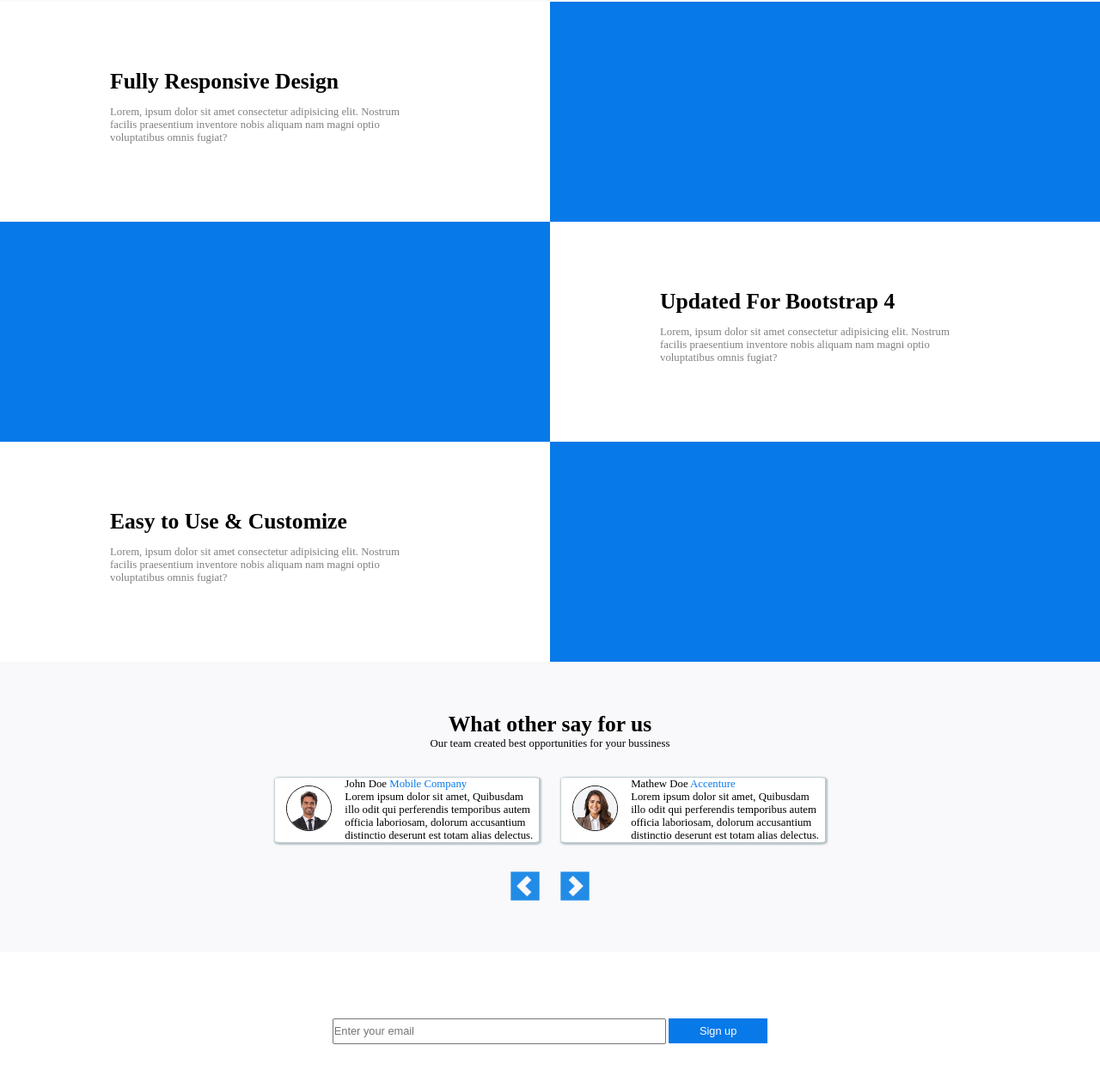
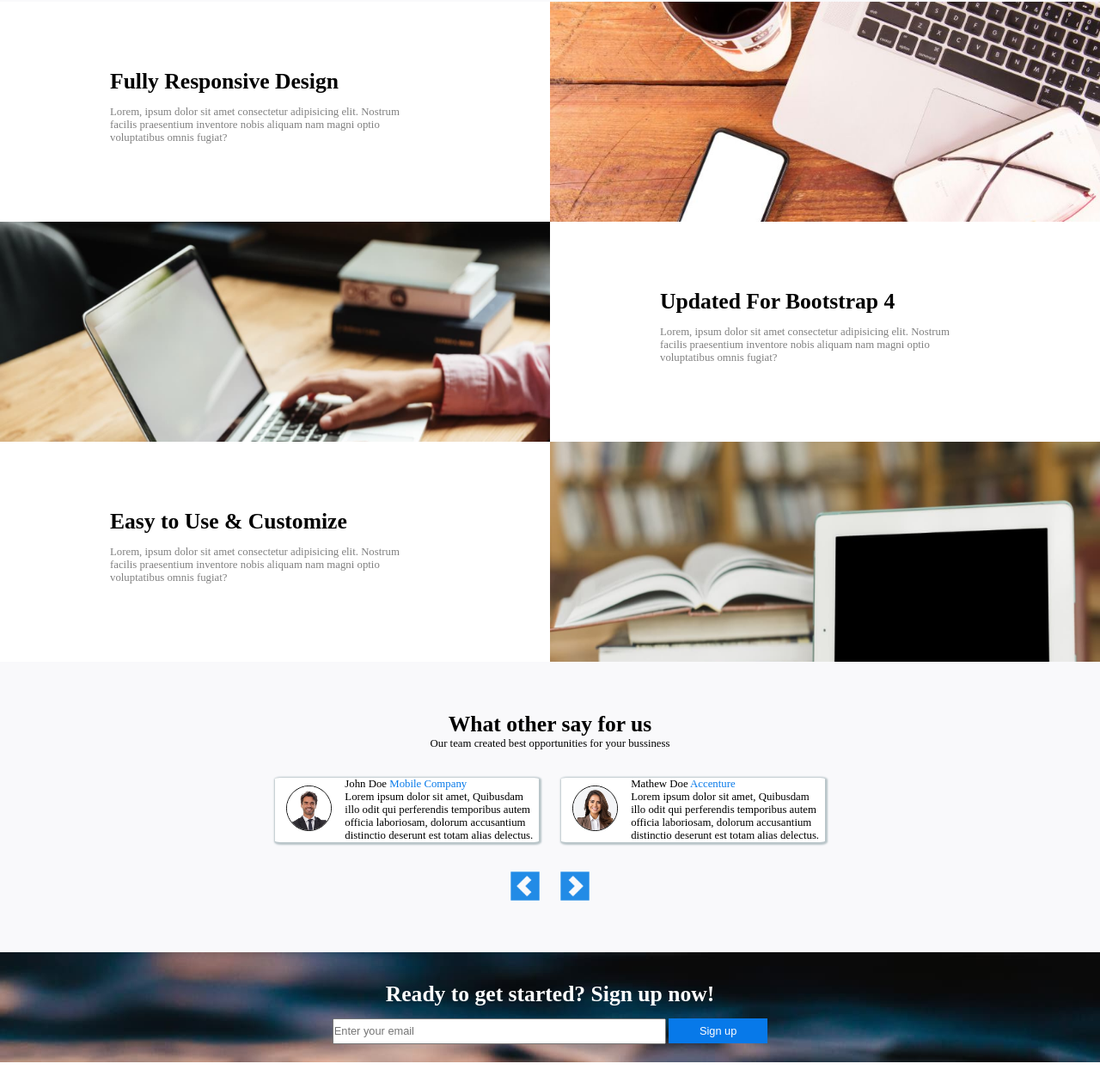
Before and after one commit to ajay2k/WEBSERVICE, a plain HTML site: page index.html in a window 1280 px wide. Shown: the part 760-2019 px from the top of the page at 86% size. Drawn offline with Linux system fonts and the light colour scheme; files whose address does not match are found by name.

Commit message:
Update style.css

```diff
--- a/style.css
+++ b/style.css
@@ -273,7 +273,7 @@
 /* header ends here  */
 /* hero section starts  */
 .heroSection {
-  background-image: url(..image/herobg.jpg);
+  background-image: url(image/herobg.jpg);
   height: 35vw;
   background-size: cover;
   background-position: center;
@@ -363,19 +363,19 @@
 .bgImages1 {
   height: 20vw;
   background-color: #0779e9;
-  background-image: url(..image/1.jpg);
+  background-image: url(image/1.jpg);
   background-size: cover;
 }
 .bgImages3 {
   height: 20vw;
   background-color: #0779e9;
-  background-image: url(..image/2.png);
+  background-image: url(image/2.png);
   background-size: cover;
 }
 .bgImages2 {
   height: 20vw;
   background-color: #0779e9;
-  background-image: url(..image/5.png);
+  background-image: url(image/5.png);
   background-size: cover;
 }
 
@@ -424,7 +424,7 @@
 /* signup starts here  */
 .signup {
   color: white;
-  background-image: url(..image/herobg.jpg);
+  background-image: url(image/herobg.jpg);
   height: 10vw;
 }
 .signup button {
```
